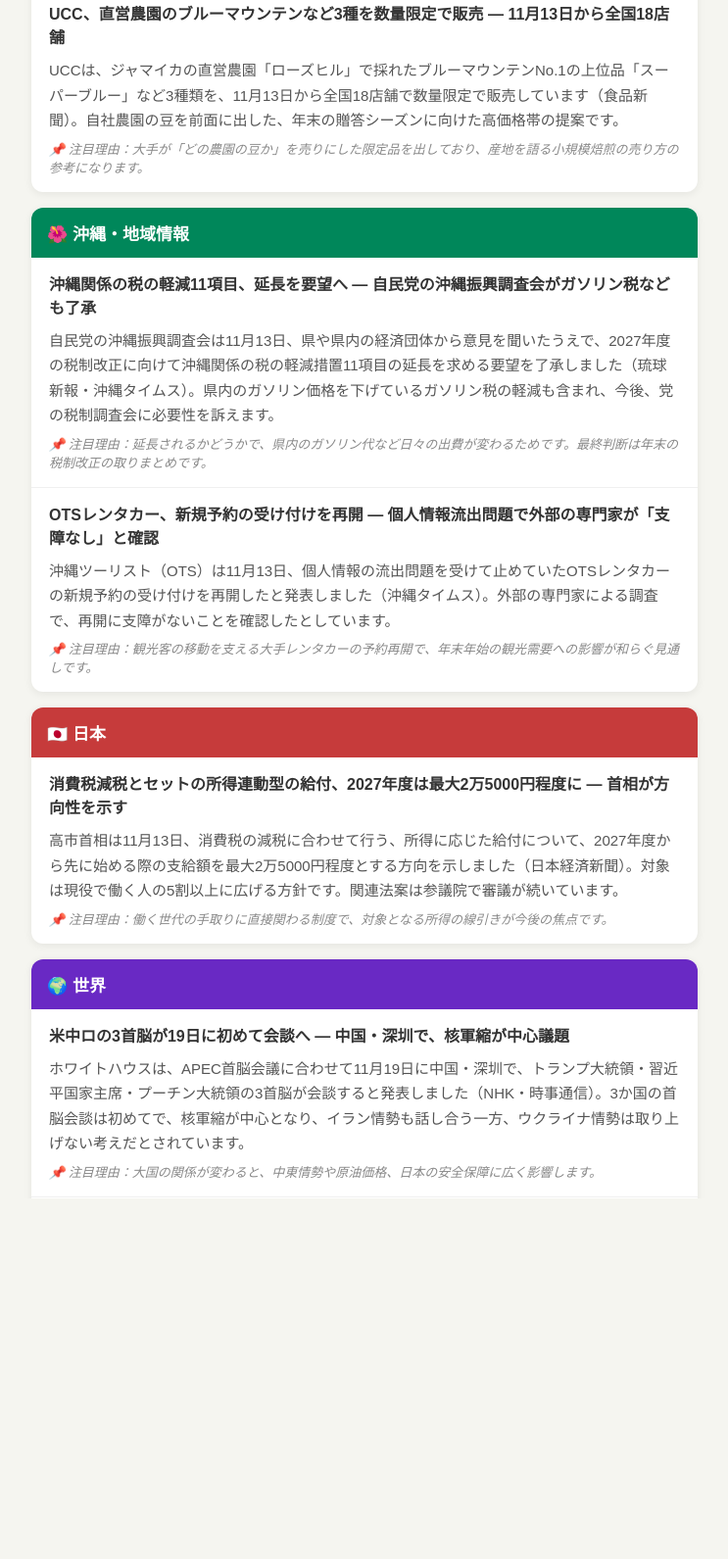
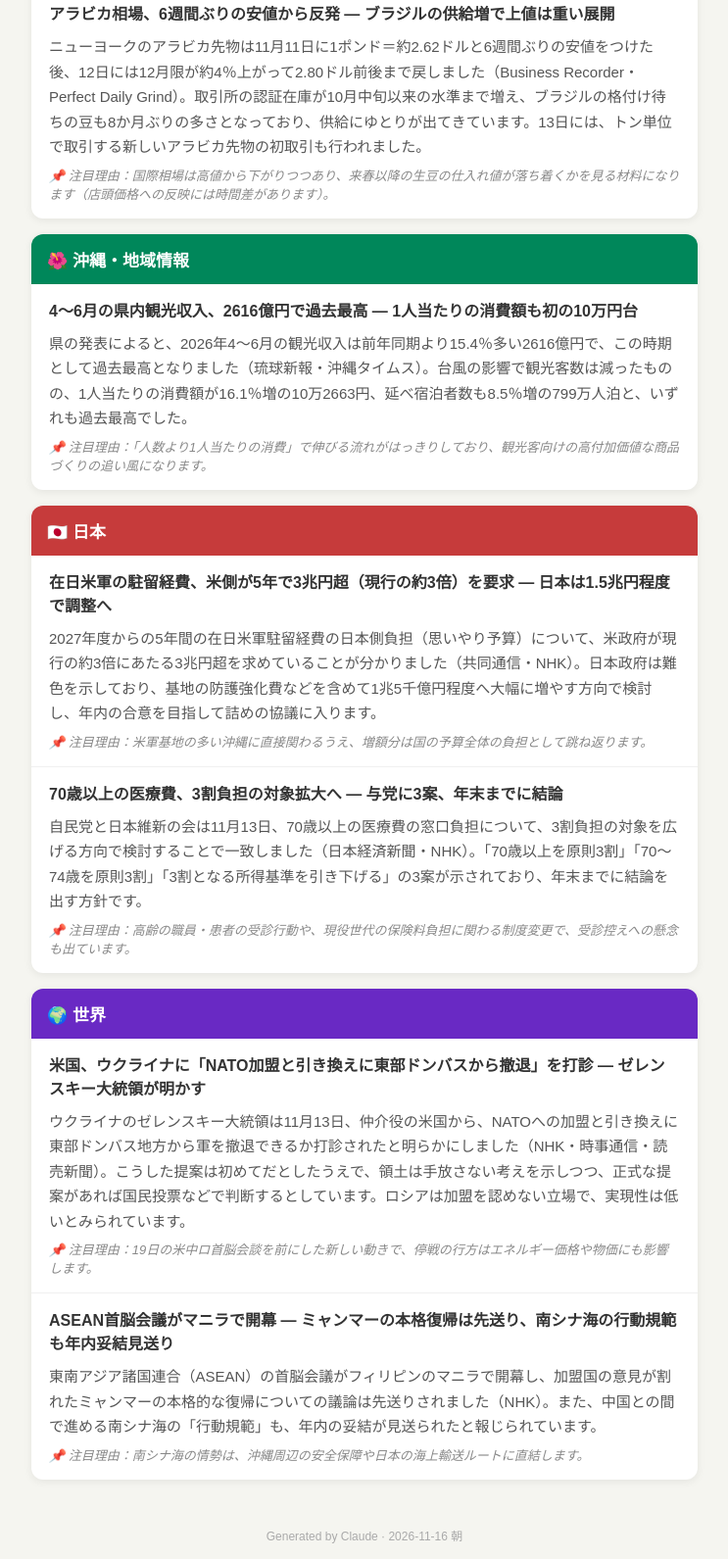
Before and after one commit to koji82kuni/morning-news, a plain HTML site: page index.html in a window 1280 px wide. Shown: the part 302-1893 px from the top of the page at 98% size, without its empty margins (268-1011 px from the left). Before the commit the page ends 1770 px from the top, so only its background shows below. Drawn offline with Linux system fonts and the light colour scheme.

Commit message:
朝刊更新: 2026年11月16日

```diff
--- a/index.html
+++ b/index.html
@@ -3,7 +3,7 @@
 <head>
 <meta charset="UTF-8">
 <meta name="viewport" content="width=device-width, initial-scale=1.0">
-<title>朝刊 2026年11月15日（日）</title>
+<title>朝刊 2026年11月16日（月）</title>
 <style>
   body{font-family:'Hiragino Sans','BIZ UDPGothic',sans-serif;background:#f5f5f0;margin:0;padding:0;color:#333;}
   .header{background:linear-gradient(135deg,#1a1a2e,#16213e);color:white;padding:24px 20px 16px;text-align:center;}
@@ -29,7 +29,7 @@
 <body>
 <div class="header">
   <h1>📰 今日の朝刊</h1>
-  <div class="date">2026年11月15日（日） ／ Claude 自動生成</div>
+  <div class="date">2026年11月16日（月） ／ Claude 自動生成</div>
 </div>
 <div class="container">
 
@@ -41,50 +41,50 @@
   <div class="section sec-coffee">
     <div class="section-header">☕ コーヒー業界・焙煎</div>
     <div class="news-item">
-      <div class="news-title">UCC、直営農園のブルーマウンテンなど3種を数量限定で販売 ― 11月13日から全国18店舗</div>
-      <div class="news-summary">UCCは、ジャマイカの直営農園「ローズヒル」で採れたブルーマウンテンNo.1の上位品「スーパーブルー」など3種類を、11月13日から全国18店舗で数量限定で販売しています（食品新聞）。自社農園の豆を前面に出した、年末の贈答シーズンに向けた高価格帯の提案です。</div>
-      <div class="news-reason">📌 注目理由：大手が「どの農園の豆か」を売りにした限定品を出しており、産地を語る小規模焙煎の売り方の参考になります。</div>
+      <div class="news-title">アラビカ相場、6週間ぶりの安値から反発 ― ブラジルの供給増で上値は重い展開</div>
+      <div class="news-summary">ニューヨークのアラビカ先物は11月11日に1ポンド＝約2.62ドルと6週間ぶりの安値をつけた後、12日には12月限が約4％上がって2.80ドル前後まで戻しました（Business Recorder・Perfect Daily Grind）。取引所の認証在庫が10月中旬以来の水準まで増え、ブラジルの格付け待ちの豆も8か月ぶりの多さとなっており、供給にゆとりが出てきています。13日には、トン単位で取引する新しいアラビカ先物の初取引も行われました。</div>
+      <div class="news-reason">📌 注目理由：国際相場は高値から下がりつつあり、来春以降の生豆の仕入れ値が落ち着くかを見る材料になります（店頭価格への反映には時間差があります）。</div>
     </div>
   </div>
 
   <div class="section sec-okinawa">
     <div class="section-header">🌺 沖縄・地域情報</div>
     <div class="news-item">
-      <div class="news-title">沖縄関係の税の軽減11項目、延長を要望へ ― 自民党の沖縄振興調査会がガソリン税なども了承</div>
-      <div class="news-summary">自民党の沖縄振興調査会は11月13日、県や県内の経済団体から意見を聞いたうえで、2027年度の税制改正に向けて沖縄関係の税の軽減措置11項目の延長を求める要望を了承しました（琉球新報・沖縄タイムス）。県内のガソリン価格を下げているガソリン税の軽減も含まれ、今後、党の税制調査会に必要性を訴えます。</div>
-      <div class="news-reason">📌 注目理由：延長されるかどうかで、県内のガソリン代など日々の出費が変わるためです。最終判断は年末の税制改正の取りまとめです。</div>
-    </div>
-    <div class="news-item">
-      <div class="news-title">OTSレンタカー、新規予約の受け付けを再開 ― 個人情報流出問題で外部の専門家が「支障なし」と確認</div>
-      <div class="news-summary">沖縄ツーリスト（OTS）は11月13日、個人情報の流出問題を受けて止めていたOTSレンタカーの新規予約の受け付けを再開したと発表しました（沖縄タイムス）。外部の専門家による調査で、再開に支障がないことを確認したとしています。</div>
-      <div class="news-reason">📌 注目理由：観光客の移動を支える大手レンタカーの予約再開で、年末年始の観光需要への影響が和らぐ見通しです。</div>
+      <div class="news-title">4～6月の県内観光収入、2616億円で過去最高 ― 1人当たりの消費額も初の10万円台</div>
+      <div class="news-summary">県の発表によると、2026年4～6月の観光収入は前年同期より15.4％多い2616億円で、この時期として過去最高となりました（琉球新報・沖縄タイムス）。台風の影響で観光客数は減ったものの、1人当たりの消費額が16.1％増の10万2663円、延べ宿泊者数も8.5％増の799万人泊と、いずれも過去最高でした。</div>
+      <div class="news-reason">📌 注目理由：「人数より1人当たりの消費」で伸びる流れがはっきりしており、観光客向けの高付加価値な商品づくりの追い風になります。</div>
     </div>
   </div>
 
   <div class="section sec-japan">
     <div class="section-header">🇯🇵 日本</div>
     <div class="news-item">
-      <div class="news-title">消費税減税とセットの所得連動型の給付、2027年度は最大2万5000円程度に ― 首相が方向性を示す</div>
-      <div class="news-summary">高市首相は11月13日、消費税の減税に合わせて行う、所得に応じた給付について、2027年度から先に始める際の支給額を最大2万5000円程度とする方向を示しました（日本経済新聞）。対象は現役で働く人の5割以上に広げる方針です。関連法案は参議院で審議が続いています。</div>
-      <div class="news-reason">📌 注目理由：働く世代の手取りに直接関わる制度で、対象となる所得の線引きが今後の焦点です。</div>
+      <div class="news-title">在日米軍の駐留経費、米側が5年で3兆円超（現行の約3倍）を要求 ― 日本は1.5兆円程度で調整へ</div>
+      <div class="news-summary">2027年度からの5年間の在日米軍駐留経費の日本側負担（思いやり予算）について、米政府が現行の約3倍にあたる3兆円超を求めていることが分かりました（共同通信・NHK）。日本政府は難色を示しており、基地の防護強化費などを含めて1兆5千億円程度へ大幅に増やす方向で検討し、年内の合意を目指して詰めの協議に入ります。</div>
+      <div class="news-reason">📌 注目理由：米軍基地の多い沖縄に直接関わるうえ、増額分は国の予算全体の負担として跳ね返ります。</div>
+    </div>
+    <div class="news-item">
+      <div class="news-title">70歳以上の医療費、3割負担の対象拡大へ ― 与党に3案、年末までに結論</div>
+      <div class="news-summary">自民党と日本維新の会は11月13日、70歳以上の医療費の窓口負担について、3割負担の対象を広げる方向で検討することで一致しました（日本経済新聞・NHK）。「70歳以上を原則3割」「70～74歳を原則3割」「3割となる所得基準を引き下げる」の3案が示されており、年末までに結論を出す方針です。</div>
+      <div class="news-reason">📌 注目理由：高齢の職員・患者の受診行動や、現役世代の保険料負担に関わる制度変更で、受診控えへの懸念も出ています。</div>
     </div>
   </div>
 
   <div class="section sec-world">
     <div class="section-header">🌍 世界</div>
     <div class="news-item">
-      <div class="news-title">米中ロの3首脳が19日に初めて会談へ ― 中国・深圳で、核軍縮が中心議題</div>
-      <div class="news-summary">ホワイトハウスは、APEC首脳会議に合わせて11月19日に中国・深圳で、トランプ大統領・習近平国家主席・プーチン大統領の3首脳が会談すると発表しました（NHK・時事通信）。3か国の首脳会談は初めてで、核軍縮が中心となり、イラン情勢も話し合う一方、ウクライナ情勢は取り上げない考えだとされています。</div>
-      <div class="news-reason">📌 注目理由：大国の関係が変わると、中東情勢や原油価格、日本の安全保障に広く影響します。</div>
+      <div class="news-title">米国、ウクライナに「NATO加盟と引き換えに東部ドンバスから撤退」を打診 ― ゼレンスキー大統領が明かす</div>
+      <div class="news-summary">ウクライナのゼレンスキー大統領は11月13日、仲介役の米国から、NATOへの加盟と引き換えに東部ドンバス地方から軍を撤退できるか打診されたと明らかにしました（NHK・時事通信・読売新聞）。こうした提案は初めてだとしたうえで、領土は手放さない考えを示しつつ、正式な提案があれば国民投票などで判断するとしています。ロシアは加盟を認めない立場で、実現性は低いとみられています。</div>
+      <div class="news-reason">📌 注目理由：19日の米中ロ首脳会談を前にした新しい動きで、停戦の行方はエネルギー価格や物価にも影響します。</div>
     </div>
     <div class="news-item">
-      <div class="news-title">米国全土の空港で約4時間半運航停止、欠航1万便超 ― 通信障害が原因、解除後も混乱</div>
-      <div class="news-summary">米国では日本時間の11月14日朝から、通信障害の影響でおよそ4時間半にわたり全土の空港ですべての航空機の運航を止める措置がとられました（NHK）。欠航は1万便を超え、措置の解除後も混乱が続いています。</div>
-      <div class="news-reason">📌 注目理由：航空の基幹システムの弱さが表れた出来事で、米国便を使う旅行や物流の遅れにつながります。</div>
+      <div class="news-title">ASEAN首脳会議がマニラで開幕 ― ミャンマーの本格復帰は先送り、南シナ海の行動規範も年内妥結見送り</div>
+      <div class="news-summary">東南アジア諸国連合（ASEAN）の首脳会議がフィリピンのマニラで開幕し、加盟国の意見が割れたミャンマーの本格的な復帰についての議論は先送りされました（NHK）。また、中国との間で進める南シナ海の「行動規範」も、年内の妥結が見送られたと報じられています。</div>
+      <div class="news-reason">📌 注目理由：南シナ海の情勢は、沖縄周辺の安全保障や日本の海上輸送ルートに直結します。</div>
     </div>
   </div>
 
 </div>
-<div class="footer">Generated by Claude · 2026-11-15 朝</div>
+<div class="footer">Generated by Claude · 2026-11-16 朝</div>
 </body>
 </html>
```
